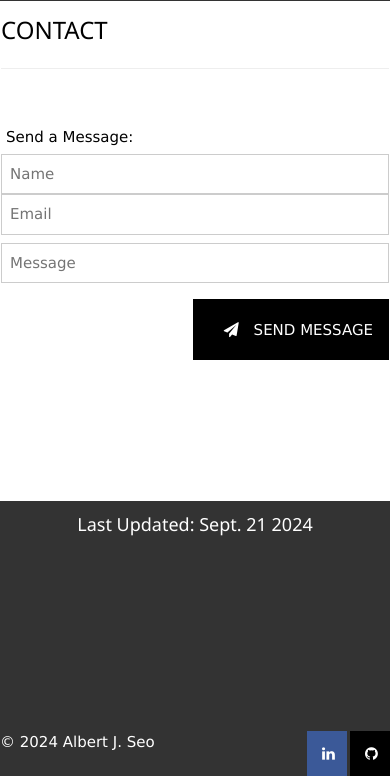
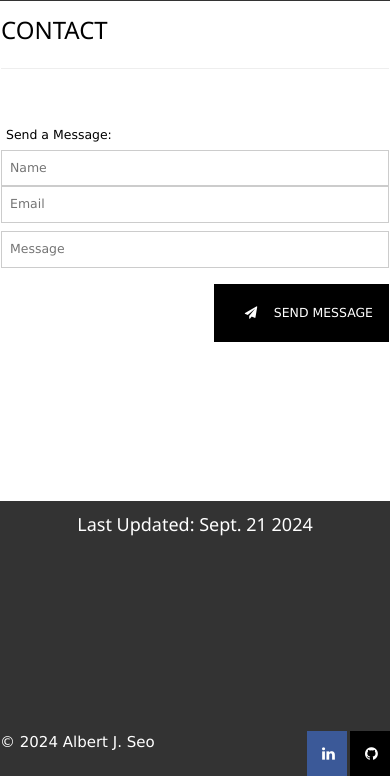
Before and after one commit to albertjseo/personal-website, a Flask app: page /contact in a window 390 px wide. Shown: the part 400-1176 px from the top of the page. Run offline with Flask 3, Linux system fonts and the light colour scheme.

Commit message:
Updated main sizing

```diff
--- a/static/styles.css
+++ b/static/styles.css
@@ -68,6 +68,12 @@ p {
   background-color: white;
   padding: 1px;
   margin: 0;
+}
+/* Responsive layout - when the screen is less than 400px wide, make the navigation links stack on top of each other instead of next to each other */
+@media screen and (max-width: 400px) {
+  .main {
+    font-size: 3.2vw;
+  }
 }
 
 .responsive {
```
